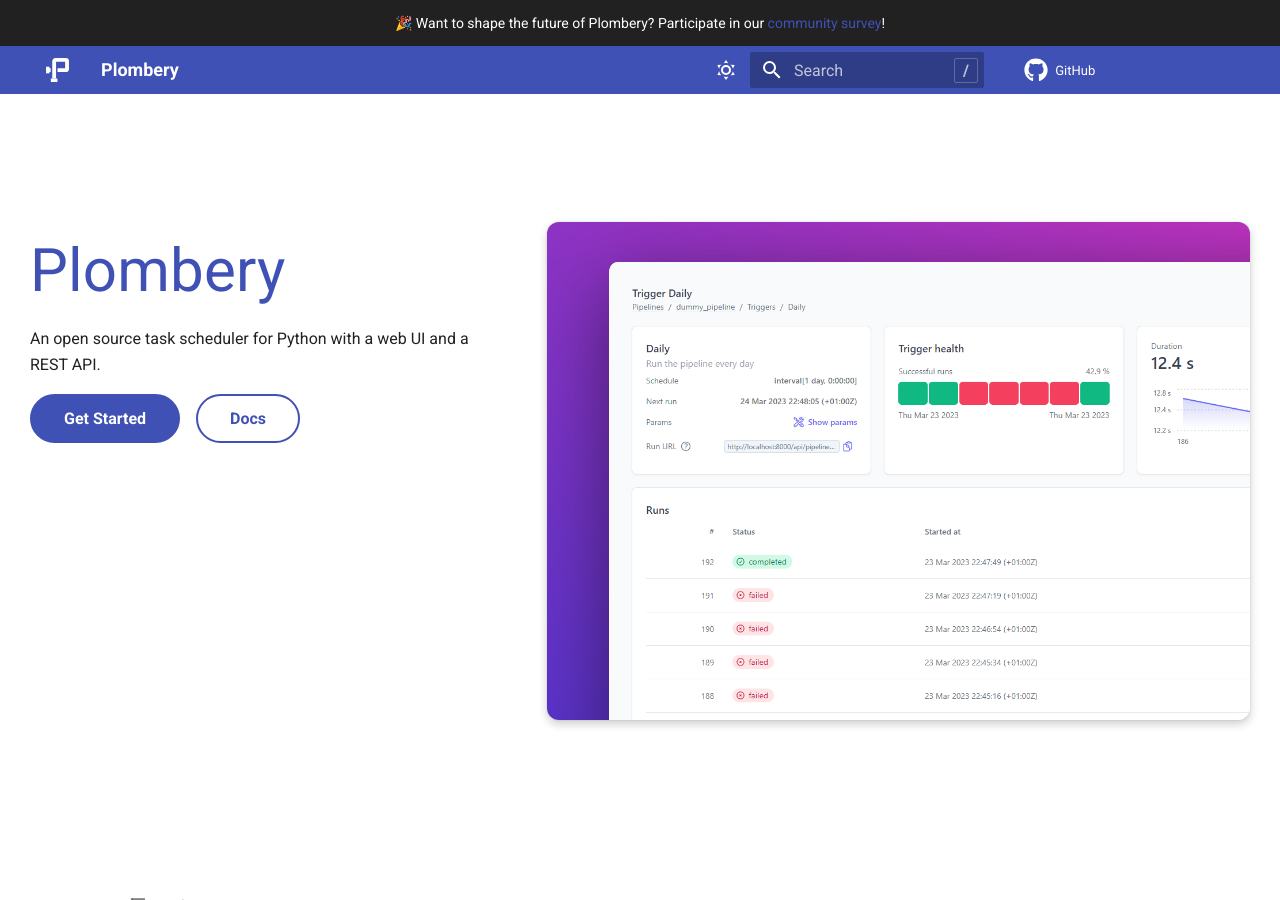
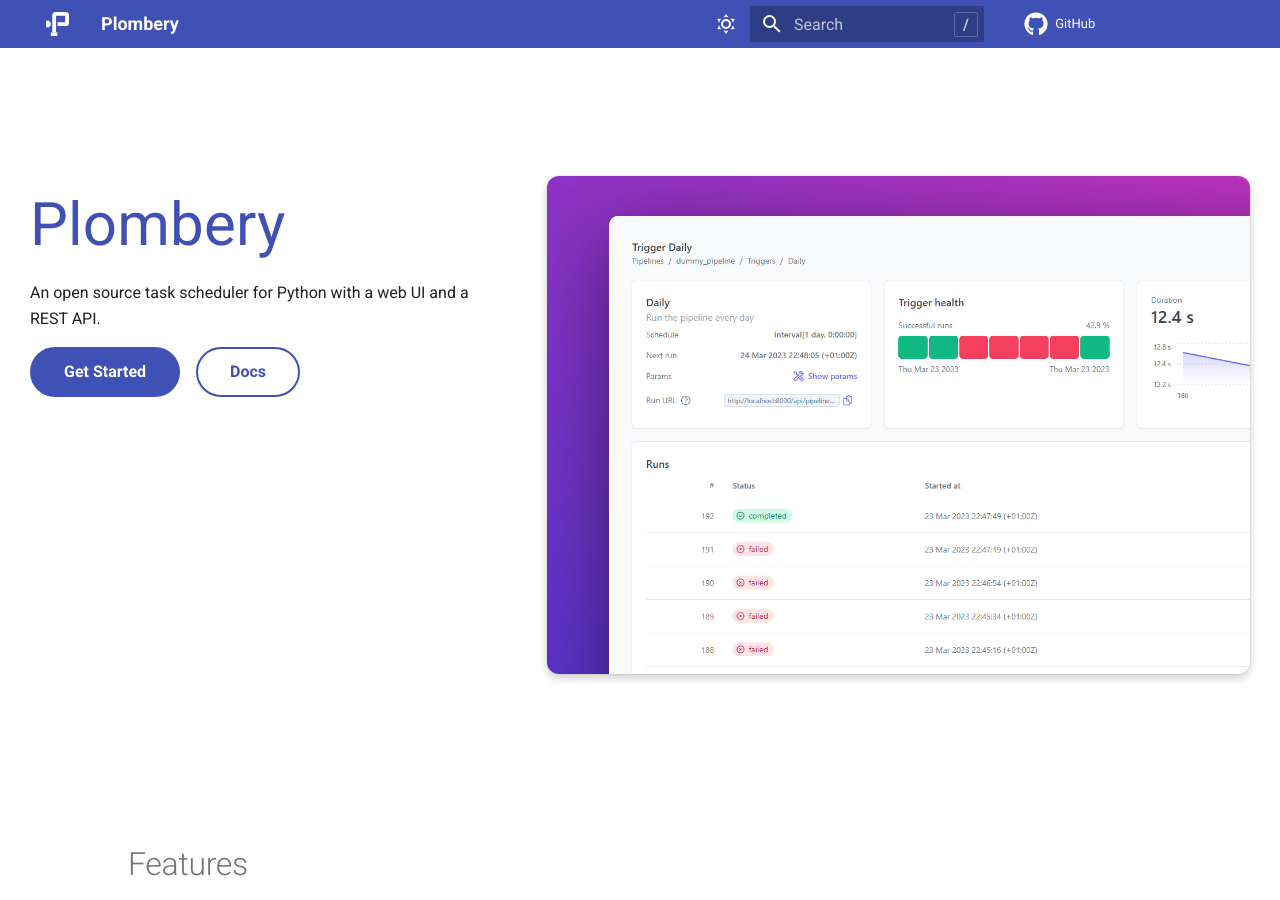
Before and after one commit to lucafaggianelli/plombery, an MkDocs documentation site: the page built from docs/index.md, in a window 1280 px wide and 900 px high. Built offline with MkDocs 1.6.1 and Material for MkDocs 9.7.7, drawn with Linux system fonts in a browser that asks for light colours; comment, search, counter and statistics services are not loaded; some of the changed text lies outside the part shown.

```diff
--- a/docs/overrides/main.html
+++ b/docs/overrides/main.html
@@ -15,9 +15,3 @@
   <meta name="twitter:description" content="{{ config.site_description }}" />
   <meta name="twitter:image" content="{{ config.site_url }}assets/images/screenshot.png" />
 {% endblock %}
-
-{% block announce %}
-  <div style="text-align:center">
-    🎉 Want to shape the future of Plombery? Participate in our <a href="">community survey</a>!
-  </div>
-{% endblock %}
--- a/mkdocs.yml
+++ b/mkdocs.yml
@@ -1,6 +1,6 @@
 site_name: Plombery
 site_url: https://lucafaggianelli.github.io/plombery
-copyright: Copyright &copy; 2023 Luca Faggianelli
+copyright: Copyright &copy; 2023 - <script>document.write(new Date().getFullYear());</script> Luca Faggianelli
 
 repo_url: https://github.com/lucafaggianelli/plombery
 edit_uri: edit/main/docs/
```
